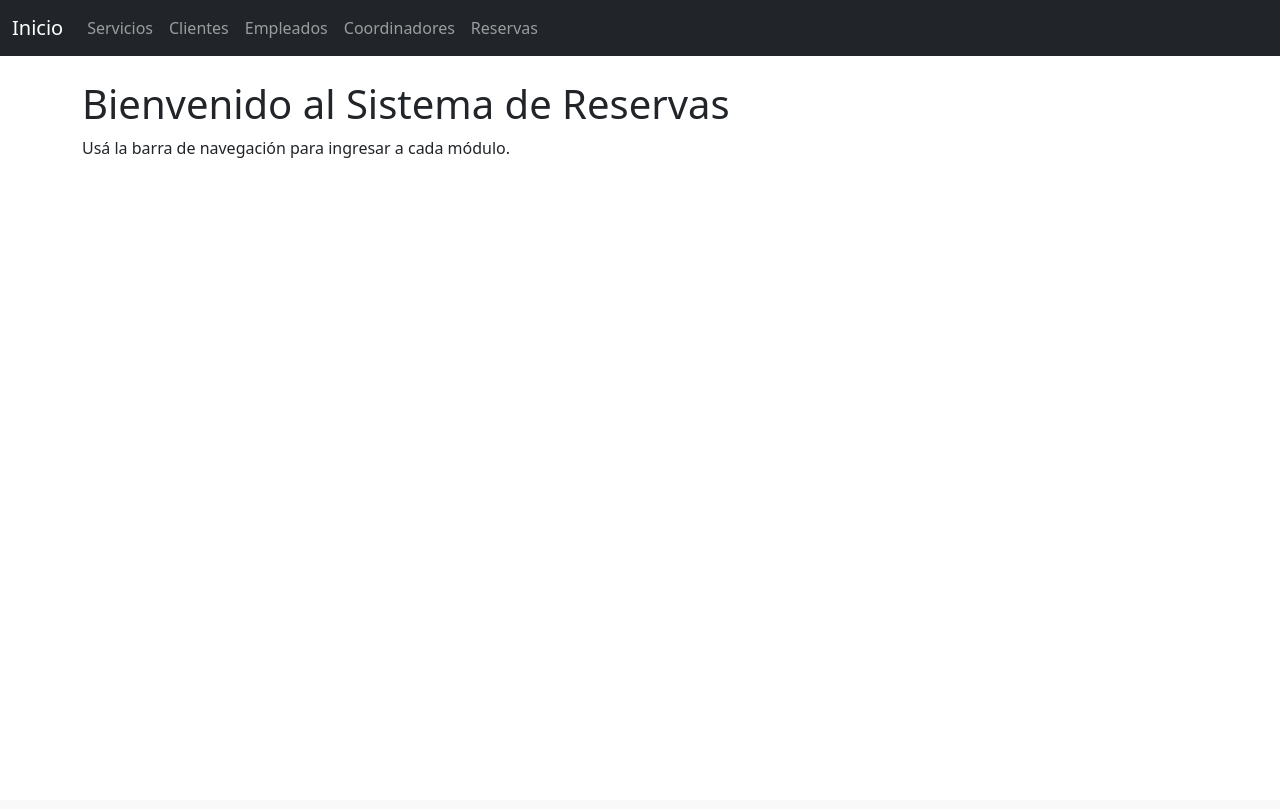
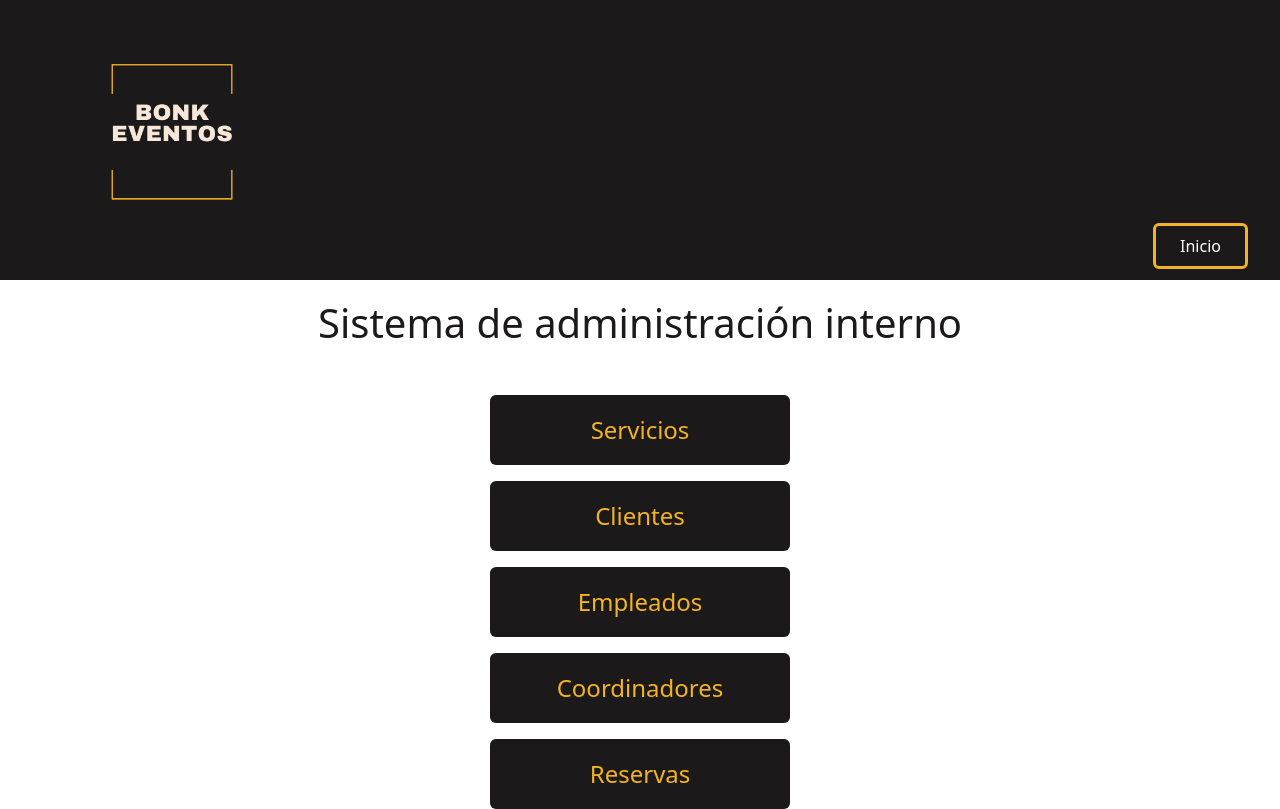
Before and after one commit to alkemyTech/CFILP-Django-W2-Back-S1, a Django app: page / in a window 1280 px wide. Before the commit the page ends 158 px from the top, so only its background shows below. Run offline with Django 5.2, Linux system fonts and the light colour scheme.

Commit message:
Aplicar estilos personalizados

```diff
--- /dev/null
+++ b/webapp/servicios/static/css/custom.css
@@ -0,0 +1,69 @@
+/* === COLORES Y BOTONES PERSONALIZADOS === */
+
+.btn-oscuro {
+    background-color: #1c191a;
+    color: #f4b324;
+    border: none;
+    width: 300px;
+    height: 70px;
+    font-size: 1.5rem;
+    display: flex;
+    justify-content: center;
+    align-items: center;
+    text-decoration: none;
+}
+
+.btn-oscuro:hover {
+    background-color: #f4b324;
+    color: #1c191a;
+}
+
+
+/* === HEADER PERSONALIZADO === */
+
+.header-bonk {
+    background-color:#1c191a;
+    height: 280px;
+    padding: 1.5rem 2rem;
+    display: flex;
+    justify-content: space-between;
+    align-items: center;
+}
+
+.logo {
+    height: 280px;
+}
+
+.btn-inicio {
+    border: 3px solid #f4b324;
+    color: white;
+    background-color: transparent;
+    font-size: 1rem;
+    padding: 0.5rem 1.5rem;
+    align-self: flex-end;
+    margin-bottom: -13rem;
+}
+
+.btn-inicio:hover {
+    background-color: #f4b324;
+    color: #1c191a;
+}
+
+
+/* === CENTRADO DEL CONTENIDO EN HOME === */
+
+.home-contenedor {
+    height: calc(80vh - 140px);
+    display: flex;
+    justify-content: center;
+    align-items: center;
+}
+
+.home-bloque {
+    text-align: center;
+}
+
+.titulo-home {
+    color: #1c191a;
+    margin-bottom: 3rem;
+}
--- a/webapp/servicios/templates/base.html
+++ b/webapp/servicios/templates/base.html
@@ -1,49 +1,32 @@
+{% load static %}
 <!DOCTYPE html>
 <html lang="es">
 <head>
     <meta charset="UTF-8">
     <title>{% block title %}Sistema de Reservas Bonk{% endblock %}</title>
     <meta name="viewport" content="width=device-width, initial-scale=1">
-    <!-- Bootstrap 5 CDN -->
+
+    <!-- Bootstrap CSS -->
     <link href="https://cdn.jsdelivr.net/npm/bootstrap@5.3.0/dist/css/bootstrap.min.css" rel="stylesheet">
+
+    <!-- Estilos personalizados -->
+    <link rel="stylesheet" href="{% static 'css/custom.css' %}">
+
     {% block extra_css %}{% endblock %}
 </head>
 <body>
 
-    <!-- NAVBAR -->
-    <nav class="navbar navbar-expand-lg navbar-dark bg-dark">
-        <div class="container-fluid">
-            <a class="navbar-brand" href="{% url 'home' %}">Inicio</a>
-            <button class="navbar-toggler" type="button" data-bs-toggle="collapse" data-bs-target="#navbarNav">
-                <span class="navbar-toggler-icon"></span>
-            </button>
-            <div class="collapse navbar-collapse" id="navbarNav">
-                <ul class="navbar-nav">
-                     <li class="nav-item">
-                        <a class="nav-link" href="{% url 'servicio_list' %}">Servicios</a>
-                    </li>
+    <!-- Encabezado con logo y botón Inicio -->
+    <header class="header-bonk">
+        <div class="header-logo">
+            <img src="{% static 'img/logo.png' %}" alt="Logo Bonk" class="logo">
+        </div>
+        <div class="header-inicio">
+            <a href="{% url 'home' %}" class="btn btn-inicio">Inicio</a>
+        </div>
+    </header>
 
-                    <li class="nav-item">
-                        <a class="nav-link" href="{% url 'cliente_list' %}">Clientes</a>
-                    </li>
-
-                    <li class="nav-item">
-                        <a class="nav-link" href="{% url 'empleado_list' %}">Empleados</a>
-                    </li>
-
-                    <li class="nav-item">
-                        <a class="nav-link" href="{% url 'coordinador_list' %}">Coordinadores</a>
-                    </li>
-
-                    <li class="nav-item">
-                        <a class="nav-link" href="{% url 'reserva_list' %}">Reservas</a>
-                    </li>
-                </ul>
-            </div>
-        </div>
-    </nav>
-
-    <!-- MENSAJES -->
+    <!-- Mensajes del sistema -->
     <div class="container mt-3">
         {% if messages %}
             {% for message in messages %}
@@ -52,7 +35,7 @@
         {% endif %}
     </div>
 
-    <!-- CONTENIDO -->
+    <!-- Contenido principal -->
     <div class="container mt-4">
         {% block content %}
         {% endblock %}
--- a/webapp/servicios/templates/cliente/cliente_form.html
+++ b/webapp/servicios/templates/cliente/cliente_form.html
@@ -24,8 +24,8 @@
                     </div>
                 {% endfor %}
 
-                <button type="submit" class="btn btn-primary">Guardar</button>
-                <a href="{% url 'cliente_list' %}" class="btn btn-secondary">Cancelar</a>
+                <button type="submit" class="btn btn-primary" style="background-color:#f4b324; color:#1c191a">Guardar</button>
+                <a href="{% url 'cliente_list' %}" class="btn btn-secondary" >Cancelar</a>
             </form>
         </div>
     </div>
--- a/webapp/servicios/templates/coordinadores/coordinador_form.html
+++ b/webapp/servicios/templates/coordinadores/coordinador_form.html
@@ -20,8 +20,8 @@
                     </div>
                 {% endfor %}
 
-                <button type="submit" class="btn btn-primary">Guardar</button>
-                <a href="{% url 'coordinador_list' %}" class="btn btn-secondary">Cancelar</a>
+                <button type="submit" class="btn btn-primary" style="background-color:#f4b324; color:#1c191a">Guardar</button>
+                <a href="{% url 'coordinador_list' %}" class="btn btn-secondary" >Cancelar</a>
             </form>
         </div>
     </div>
--- a/webapp/servicios/templates/coordinadores/coordinador_list.html
+++ b/webapp/servicios/templates/coordinadores/coordinador_list.html
@@ -3,7 +3,7 @@
 {% block content %}
 <div class="container mt-5">
     <h2>Coordinadores</h2>
-    <a href="{% url 'coordinador_create' %}" class="btn btn-success mb-3">Agregar Coordinador</a>
+    <a href="{% url 'coordinador_create' %}" class="btn btn-success mb-3" style="background-color:#f4b324; color:#1c191a">Agregar coordinador</a>
 
     <table class="table table-bordered table-striped">
         <thead class="table-dark">
@@ -15,13 +15,13 @@
             </tr>
         </thead>
         <tbody>
-            {% for coordinador in coordinadores %}
+            v{% for coordinador in coordinadores %}
             <tr>
                 <td>{{ coordinador.nombre }}</td>
                 <td>{{ coordinador.apellido }}</td>
                 <td>{{ coordinador.numero_documento }}</td>
                 <td>
-                    <a href="{% url 'coordinador_edit' coordinador.pk %}" class="btn btn-sm btn-primary">Editar</a>
+                    <a href="{% url 'coordinador_edit' coordinador.pk %}" class="btn btn-sm btn-primary" style="background-color:#f4b324; color:#1c191a">Editar</a>
                 </td>
             </tr>
             {% empty %}
--- a/webapp/servicios/templates/empleados/empleado_form.html
+++ b/webapp/servicios/templates/empleados/empleado_form.html
@@ -20,8 +20,8 @@
                     </div>
                 {% endfor %}
 
-                <button type="submit" class="btn btn-primary">Guardar</button>
-                <a href="{% url 'empleado_list' %}" class="btn btn-secondary">Cancelar</a>
+                <button type="submit" class="btn btn-primary" style="background-color:#f4b324; color:#1c191a">Guardar</button>
+                <a href="{% url 'empleado_list' %}" class="btn btn-secondary" >Cancelar</a>
             </form>
         </div>
     </div>
--- a/webapp/servicios/templates/empleados/empleado_list.html
+++ b/webapp/servicios/templates/empleados/empleado_list.html
@@ -3,7 +3,7 @@
 {% block content %}
 <div class="container mt-5">
     <h2>Empleados</h2>
-    <a href="{% url 'empleado_create' %}" class="btn btn-success mb-3">Agregar Empleado</a>
+    <a href="{% url 'empleado_create' %}" class="btn btn-success mb-3" style="background-color:#f4b324; color:#1c191a">Agregar empleado</a>
 
     <table class="table table-bordered table-striped">
         <thead class="table-dark">
@@ -21,7 +21,7 @@
                 <td>{{ empleado.apellido }}</td>
                 <td>{{ empleado.numero_legajo }}</td>
                 <td>
-                    <a href="{% url 'empleado_edit' empleado.pk %}" class="btn btn-sm btn-primary">Editar</a>
+                    <a href="{% url 'empleado_edit' empleado.pk %}" class="btn btn-sm btn-primary" style="background-color:#f4b324; color:#1c191a">Editar</a>
                 </td>
             </tr>
             {% empty %}
--- a/webapp/servicios/templates/home.html
+++ b/webapp/servicios/templates/home.html
@@ -1,8 +1,18 @@
 {% extends 'base.html' %}
-
 {% block title %}Inicio{% endblock %}
 
 {% block content %}
-<h1>Bienvenido al Sistema de Reservas</h1>
-<p>Usá la barra de navegación para ingresar a cada módulo.</p>
+<div class="home-contenedor">
+  <div class="home-bloque">
+    <h1 class="titulo-home">Sistema de administración interno</h1>
+
+    <div class="d-flex flex-column gap-3 align-items-center">
+      <a href="{% url 'servicio_list' %}" class="btn btn-oscuro">Servicios</a>
+      <a href="{% url 'cliente_list' %}" class="btn btn-oscuro">Clientes</a>
+      <a href="{% url 'empleado_list' %}" class="btn btn-oscuro">Empleados</a>
+      <a href="{% url 'coordinador_list' %}" class="btn btn-oscuro">Coordinadores</a>
+      <a href="{% url 'reserva_list' %}" class="btn btn-oscuro">Reservas</a>
+    </div>
+  </div>
+</div>
 {% endblock %}
--- a/webapp/servicios/templates/reserva/reserva_form.html
+++ b/webapp/servicios/templates/reserva/reserva_form.html
@@ -24,8 +24,8 @@
                     </div>
                 {% endfor %}
 
-                <button type="submit" class="btn btn-primary">Guardar</button>
-                <a href="{% url 'reserva_list' %}" class="btn btn-secondary">Cancelar</a>
+                <button type="submit" class="btn btn-primary" style="background-color:#f4b324; color:#1c191a">Guardar</button>
+                <a href="{% url 'reserva_list' %}" class="btn btn-secondary" >Cancelar</a>
             </form>
         </div>
     </div>
--- a/webapp/servicios/templates/reserva/reserva_list.html
+++ b/webapp/servicios/templates/reserva/reserva_list.html
@@ -3,7 +3,7 @@
 {% block content %}
 <div class="container mt-5">
   <h2>Reservas</h2>
-  <a href="{% url 'reserva_create' %}" class="btn btn-success mb-3">Nueva Reserva</a>
+  <a href="{% url 'reserva_create' %}" class="btn btn-success mb-3" style="background-color:#f4b324; color:#1c191a">Nueva Reserva</a>
 
   <table class="table table-bordered table-striped">
     <thead class="table-dark">
@@ -25,7 +25,7 @@
             <td>{{ r.empleado.nombre }}</td>
             <td>{{ r.coordinador.nombre }}</td>
             <td>
-              <a href="{% url 'reserva_edit' r.pk %}" class="btn btn-sm btn-primary">Editar</a>
+              <a href="{% url 'reserva_edit' r.pk %}" class="btn btn-sm btn-primary" style="background-color:#f4b324; color:#1c191a">Editar</a>
             </td>
           </tr>
           {% empty %}
--- a/webapp/servicios/templates/servicio/servicio_form.html
+++ b/webapp/servicios/templates/servicio/servicio_form.html
@@ -24,8 +24,8 @@
                     </div>
                 {% endfor %}
 
-                <button type="submit" class="btn btn-primary">Guardar</button>
-                <a href="{% url 'servicio_list' %}" class="btn btn-secondary">Cancelar</a>
+                <button type="submit" class="btn btn-primary" style="background-color:#f4b324; color:#1c191a" >Guardar</button>
+                <a href="{% url 'servicio_list' %}" class="btn btn-secondary" >Cancelar</a>
             </form>
         </div>
     </div>
--- a/webapp/servicios/templates/servicio/servicio_list.html
+++ b/webapp/servicios/templates/servicio/servicio_list.html
@@ -3,7 +3,7 @@
 {% block content %}
 <div class="container mt-5">
     <h2>Servicios</h2>
-    <a href="{% url 'servicio_create' %}" class="btn btn-success mb-3">Agregar Servicio</a>
+    <a href="{% url 'servicio_create' %}" class="btn btn-success mb-3" style="background-color:#f4b324; color:#1c191a" >Agregar servicio</a>
     <table class="table table-bordered table-striped">
     <thead class="table-dark">
         <tr >
@@ -26,7 +26,7 @@
                     {{ servicio.precio }}
                 </td>
                 <td>
-                    <a href="{% url 'servicio_edit' servicio.pk %}" class="btn btn-sm btn-primary">Editar</a>
+                    <a href="{% url 'servicio_edit' servicio.pk %}" class="btn btn-sm btn-primary" style="background-color:#f4b324; color:#1c191a">Editar</a>
                 </td>
             </tr>
             {% empty %}
--- a/webapp/servicios/urls.py
+++ b/webapp/servicios/urls.py
@@ -1,5 +1,6 @@
 from django.urls import path
-from .views import HomeView
+from django.conf import settings
+from django.conf.urls.static import static
 from .views import (                         #QUITAR O COMENTAR PARA PROBAR EL HOME
     ServicioListView,
     ServicioCreateView,
@@ -31,6 +32,7 @@ from .views import (                         #QUITAR O COMENTAR PARA PROBAR EL H
 
 
 urlpatterns = [
+
 
     # Home
     path('', HomeView.as_view(), name='home'),
@@ -74,4 +76,4 @@ urlpatterns = [
     path('coordinadores/<int:pk>/restaurar/', CoordinadorRestoreView.as_view(), name='coordinador_restaurar'),
     path('coordinadores/inactivos/', CoordinadorInactivosListView.as_view(), name='coordinador_inactivos'),
 
-]
+]+ static(settings.STATIC_URL, document_root=settings.STATIC_ROOT)
--- a/webapp/webapp/settings.py
+++ b/webapp/webapp/settings.py
@@ -117,7 +117,8 @@ USE_TZ = True
 # Static files (CSS, JavaScript, Images)
 # https://docs.djangoproject.com/en/5.2/howto/static-files/
 
-STATIC_URL = 'static/'
+STATIC_URL = '/static/'
+
 
 # Default primary key field type
 # https://docs.djangoproject.com/en/5.2/ref/settings/#default-auto-field
```
Also changed, not shown: webapp/servicios/templates/cliente/cliente_list.html (+4 -4 lines), webapp/servicios/static/img/logo.png (added).
